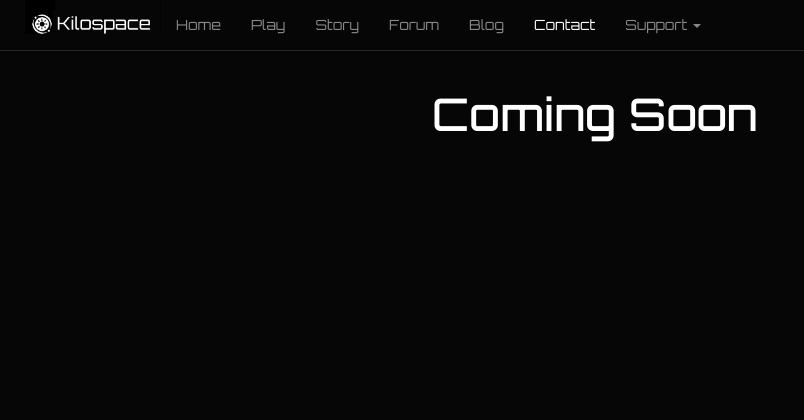
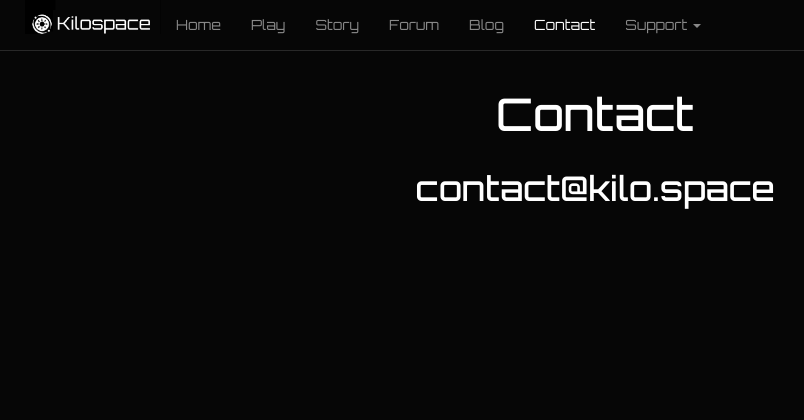
Before and after one commit to benjaminsanders/Kilospace, a PHP site: page /index.php?page=contact in a window 1280 px wide. Shown: the top 420 px of the page, without its empty margins (45-849 px from the left). Run offline with PHP 8.4, Linux system fonts and the light colour scheme.

Commit message:
Pre-Alpha 0.0.11
Contact page updated.

```diff
--- a/Kilospace/assets/views/contact.php
+++ b/Kilospace/assets/views/contact.php
@@ -1,5 +1,10 @@
-<div class="container" id="fadein">
+<div class="container" id="fade1">
     <center>
-    <h2>Coming Soon</h2>
+    <h2>Contact</h2>
     </center>
 </div>
+<div class="container" id="fade2">
+    <center>
+    <h3>contact@kilo.space</h3>
+    </center>
+</div>
```
